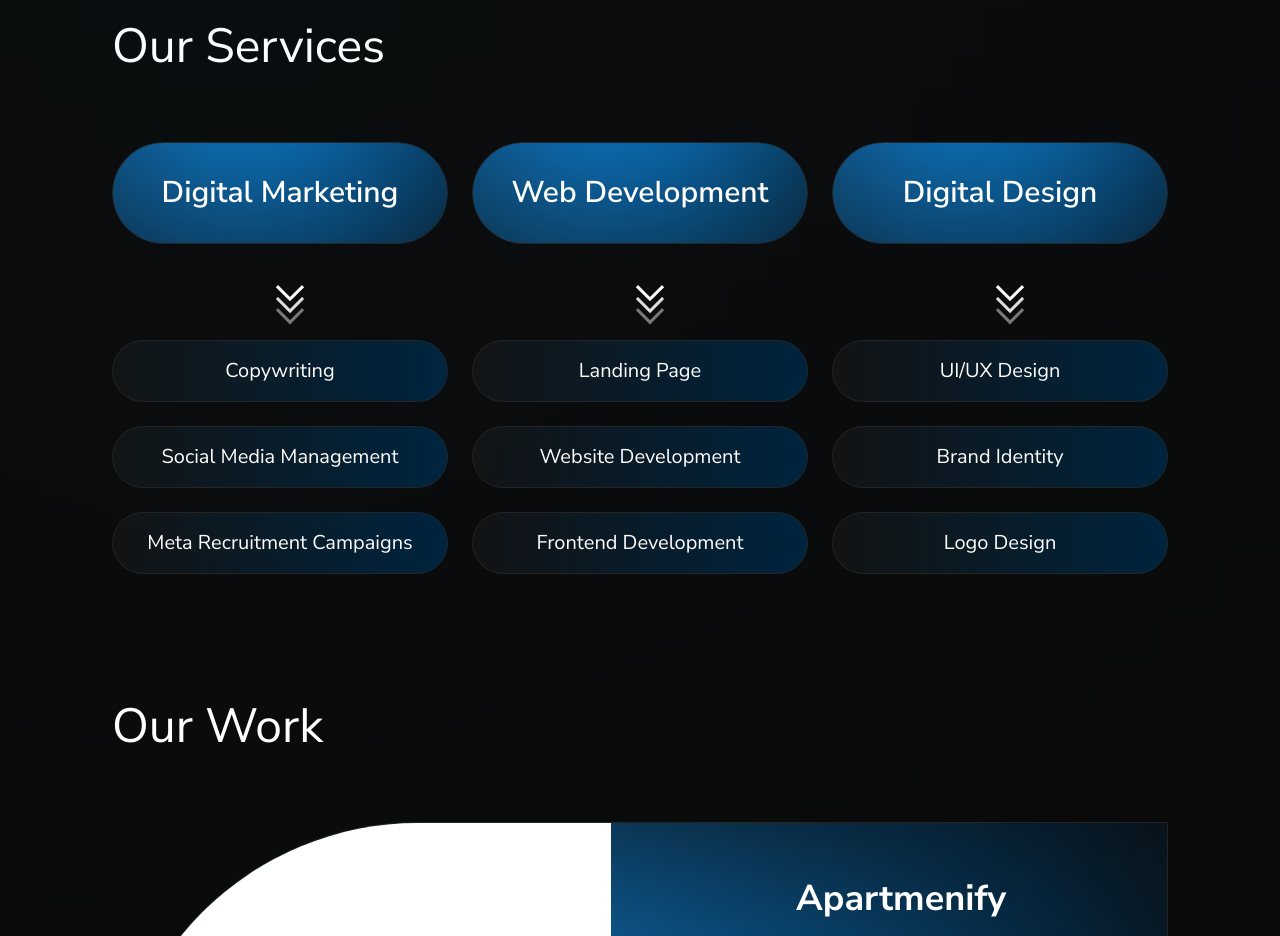
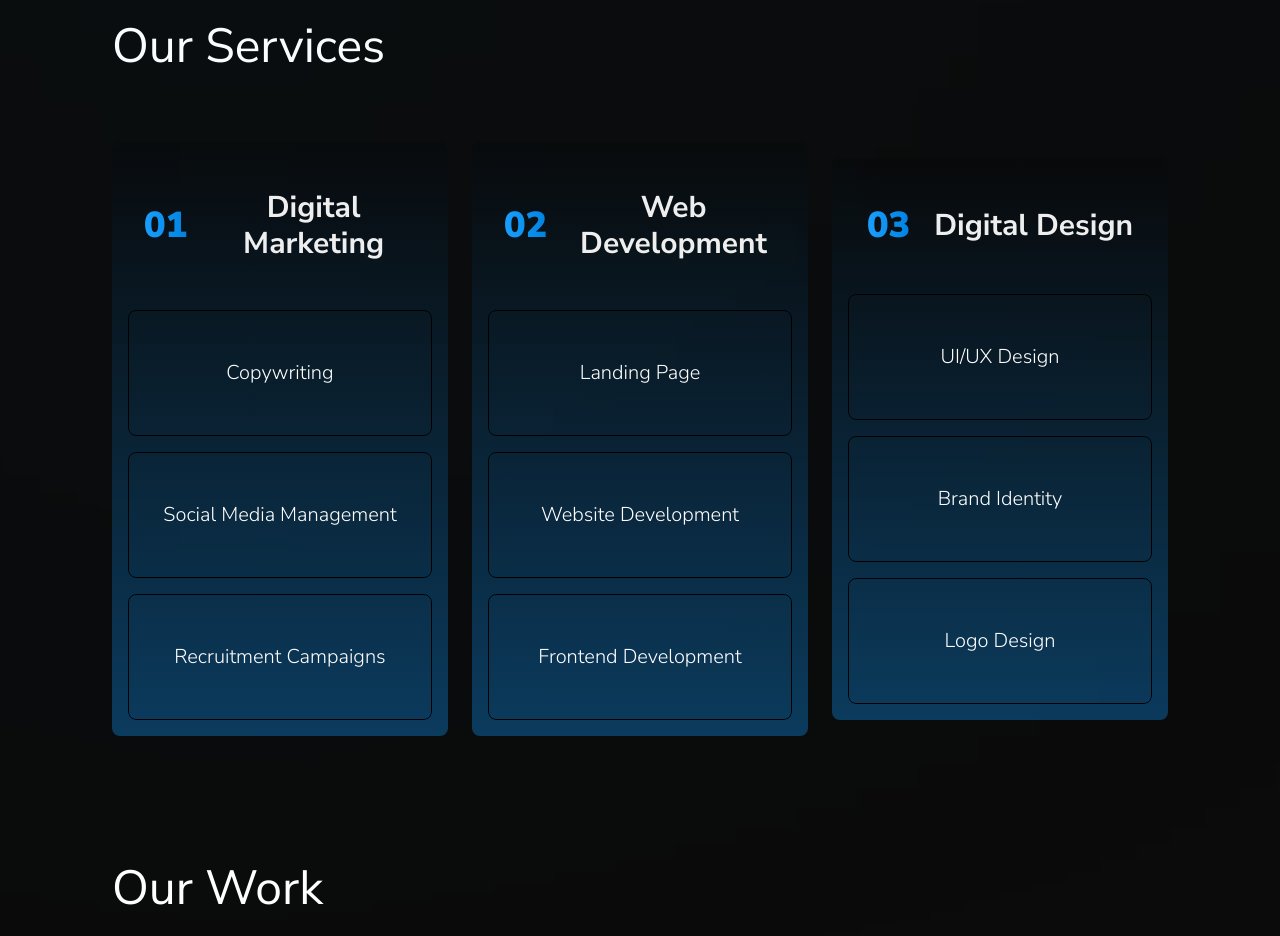
Before and after one commit to zrvnarmarin/BitLyte-Studios-Website, a Next.js app: page / in a window 1280 px wide. Shown: the part 1380-2316 px from the top of the page. Built offline with nearby package versions, Linux system fonts and the light colour scheme.

Commit message:
added new ServicesSection for the home page;

```diff
--- a/app/(home-sections)/ServicesSection.tsx
+++ b/app/(home-sections)/ServicesSection.tsx
@@ -19,36 +19,37 @@ export default function ServicesSection() {
 
       <div className="w-full flex flex-row items-center gap-6 pt-12">
         {facilityCardData.map((service) => (
-          <div key={service.id} className="w-full flex flex-col gap-6">
+          <div key={service.id} className="relative w-full flex flex-col gap-4 rounded-lg px-4 p-4 bg-gradient-to-t from-[#0C3B5D] to-[#090909]">
             <div
-              className={`overflow-hidden relative w-full flex flex-col items-center justify-center rounded-full p-4 py-8 bg-[#0b0b0b] border-[0.5px] border-[#252525]`}
+              className={`overflow-hidden relative w-full flex flex-col items-center justify-center rounded-lg p-4 py-8`}
             >
-              {/* Blur background */}
-              <div className="w-96 h-96 absolute right-0 bottom-0 bg-gradient-to-r from-[#1A9FFF] to-[#0083E0] z-10 blur-[130px]"></div>
-              <div className="flex flex-row items-center justify-center gap-1">
-                <h3 className="flex items-center gap-2 text-[#ffffff] font-semibold text-3xl z-20 text-center">
-                  {service.title}
+              <div className="flex flex-row items-center justify-center gap-1 w-full">
+                <h3 className="flex items-center gap-2 text-3xl text-[#eeeeee] font-bold z-20 text-center">
+                <span className="custom-text font-black text-4xl z-0 mr-4">
+                0{service.id}
+              </span>{service.title}
                 </h3>
               </div>
+
             </div>
 
             {/* Animated arrow */}
-            <div className="w-full flex items-center justify-center -rotate-90  pb-12">
+            {/* <div className="w-full flex items-center justify-center -rotate-90  pb-12">
               <div className="arrow">
                 <span></span>
                 <span></span>
                 <span></span>
               </div>
-            </div>
+            </div> */}
 
             {/* Category services */}
             {service.services.map((s) => (
               <Link
                 href={`/services/${s}`}
                 key={s}
-                className="group flex flex-col gap-6 relative overflow-hidden rounded-full bg-gradient-to-r from-[#131313] to-[#00243e]"
+                className="group flex flex-col gap-6 relative overflow-hidden rounded-lg "
               >
-                <div className="hover:bg-[#e3e3e3] hover:text-[#000000] flex gap-2 items-center justify-center w-full text-[#ffffff] font-normal text-xl z-20 rounded-full border-[0.5px] border-[#252525] px-8 py-4">
+                <div className="hover:bg-[#e3e3e3] hover:text-[#000000] border-[0.5px] border-[#000000] flex gap-2 items-center justify-center w-full text-xl font-light text-[#ffffff] z-20 rounded-lg  px-8 py-12">
                   {s}
                   <div className="group-hover:visible hidden">
                     <RightArrow />
@@ -132,10 +133,10 @@ export const facilityCardData: ServiceCardType[] = [
     title: "Digital Marketing",
     description: "Choose something for yourself and have fun",
     gradient: "bg-gradient-to-r from-[#292929] to-[#9FFF1A]",
-    services: ["Copywriting", "Social Media Management", "Meta Recruitment Campaigns"],
+    services: ["Copywriting", "Social Media Management", "Recruitment Campaigns"],
   },
   {
-    id: 1,
+    id: 2,
     icon: UniqueSellingPointIconOne,
     imageSrc: FacilityCardImageThree,
     title: "Web Development",
--- a/app/components/Footer.tsx
+++ b/app/components/Footer.tsx
@@ -5,6 +5,7 @@ import Link from "next/link";
 export default function Footer() {
   return (
     <footer className="relative w-full mt-12 py-16 px-8 md:px-14 lg:px-24 xl:px-28 2xl:px-32 3xl:px-72 border-t-[0.5px] border-[#252525] overflow-hidden">
+
       <div className="w-48 h-48 absolute bottom-0 bg-gradient-to-r from-[#1A9FFF] to-[#1A9FFF] z-10 blur-[230px]"></div>
       <div className="w-48 h-48 absolute right-32 bg-gradient-to-r from-[#1A9FFF] to-[#1A9FFF] z-10 blur-[230px]"></div>
 
```
